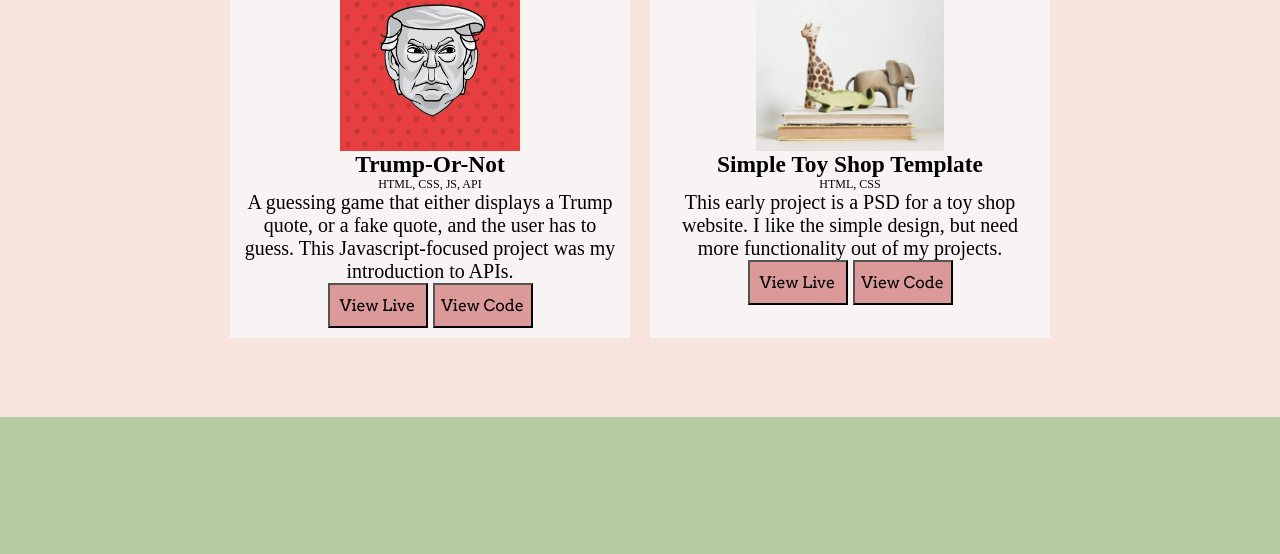
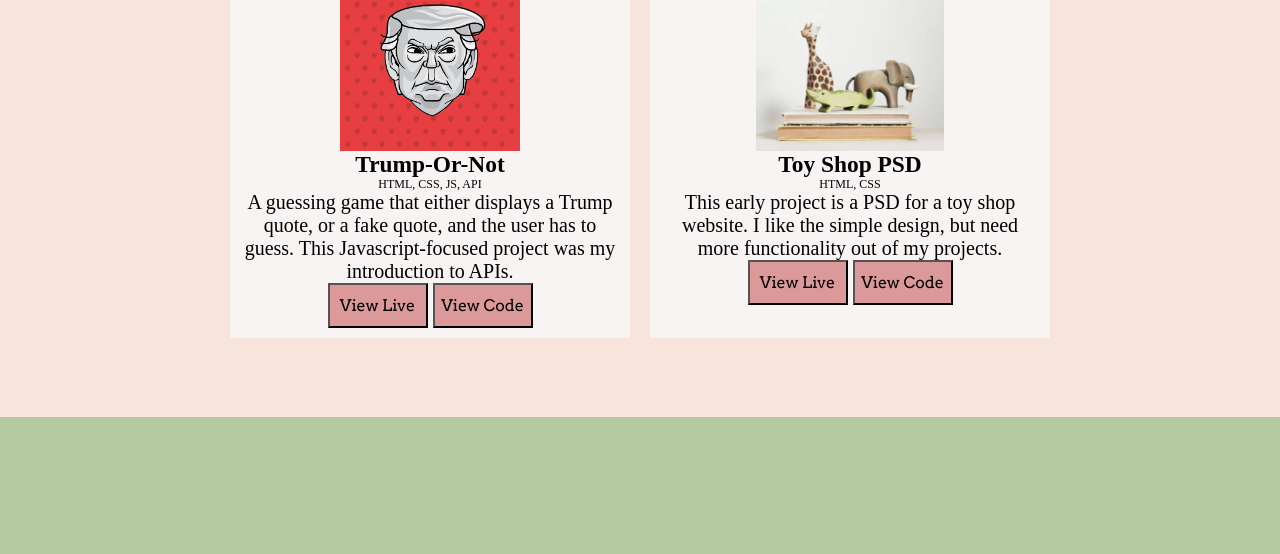
Before and after one commit to allenjakob/jakobAllenPortfolio, a plain HTML site: page index.html in a window 1280 px wide. Shown: the part 2093-2647 px from the top of the page. Drawn offline with Linux system fonts and the light colour scheme; a web font is replaced by a local one.

Commit message:
phrasing

```diff
--- a/index.html
+++ b/index.html
@@ -131,7 +131,7 @@
                         <!-- ./assets/jakobPic.jpg -->
                         <img src="../assets/safari-trio.jpg" alt="">
                     </div>
-                    <h3>Simple Toy Shop Template</h3>
+                    <h3>Toy Shop PSD</h3>
                     <p class="smallText">HTML, CSS</p>
                     <p>This early project is a PSD for a toy shop website. I like the simple design, but need more functionality out of my projects.</p>
                     <a href="https://aquamarine-moxie-6fdfbf.netlify.app/"><button>View Live</button></a>
```
